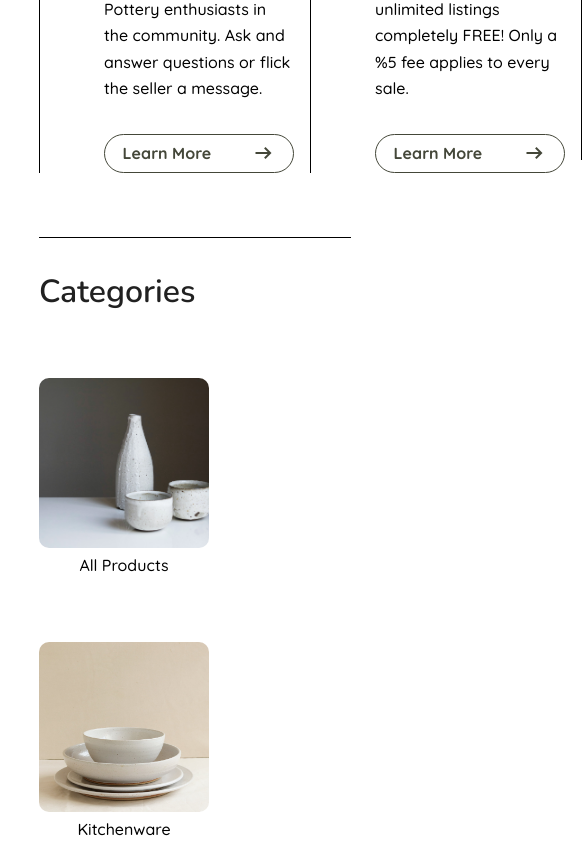
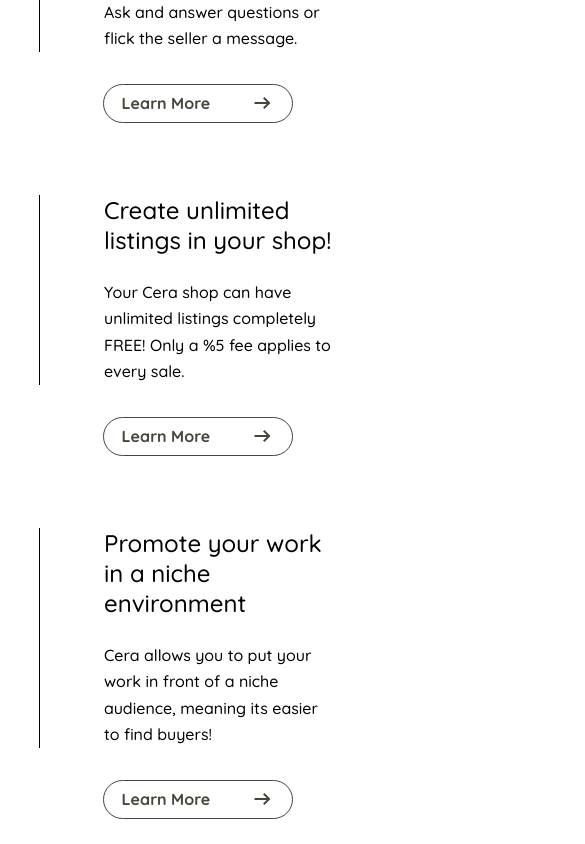
Before and after one commit to jureisgui/cera-app, a Vue app in the folder front-end/: page / in a window 390 px wide. Shown: the part 960-1804 px from the top of the page, 585 px wide, since content can reach past the window. Built offline with nearby package versions, Linux system fonts and the light colour scheme.

Commit message:
summary finished and responsive
adjusted the categories paddings and responsiveness as well. Buttons and cards still need to be linked and go somewhere

```diff
--- a/front-end/src/components/Categories.vue
+++ b/front-end/src/components/Categories.vue
@@ -42,7 +42,7 @@
 <style scoped>
 .heading_text {
   color: #212121;
-  margin-top: 1em;
+  margin-top: 1.2em;
   margin-bottom: 2em;
 }
 
@@ -61,7 +61,7 @@
 .category-card {
   text-align: center;
   padding-right: 0.7em;
-  margin-bottom: 4em;
+  margin-bottom: 4.5em;
 }
 
 .categories-wrapper {
@@ -69,6 +69,12 @@
   margin-right: 10%;
   border-bottom: solid 1px;
 }
+
+@media (max-width: 32em) {
+  .categories_container {
+    justify-content: center;
+  }
+}
 </style>
 
 <script setup></script>
--- a/front-end/src/components/LandingComponents/Summary.vue
+++ b/front-end/src/components/LandingComponents/Summary.vue
@@ -8,45 +8,54 @@
 
     <div class="summary_wrapper">
       <div class="summary_card">
+        <div class="text-wrapper">
           <h2 class="subheading_text">Connect with the Pottery community</h2>
           <p class="body_text">
             Connect with other Pottery enthusiasts in the community. Ask and answer
             questions or flick the seller a message.
           </p>
-        <span
-          ><MainButton
+        </div>
+        <div class="button_wrapper">
+          <MainButton
             main_button_prop="Learn More"
             button_icon_prop="arrow_right_alt"
             class="outline_button"
-        /></span>
+          />
+        </div>
       </div>
 
       <div class="summary_card">
+        <div class="text-wrapper">
           <h2 class="subheading_text">Create unlimited listings in your shop!</h2>
           <p class="body_text">
             Your Cera shop can have unlimited listings completely FREE! Only a %5 fee
             applies to every sale.
           </p>
-        <span
-          ><MainButton
+        </div>
+        <div class="button_wrapper">
+          <MainButton
             main_button_prop="Learn More"
             button_icon_prop="arrow_right_alt"
             class="outline_button"
-        /></span>
+          />
+        </div>
       </div>
 
       <div class="summary_card">
+        <div class="text-wrapper">
           <h2 class="subheading_text">Promote your work in a niche environment</h2>
           <p class="body_text">
             Cera allows you to put your work in front of a niche audience, meaning its
             easier to find buyers!
           </p>
-        <span
-          ><MainButton
+        </div>
+        <div class="button_wrapper">
+          <MainButton
             main_button_prop="Learn More"
             button_icon_prop="arrow_right_alt"
             class="outline_button"
-        /></span>
+          />
+        </div>
       </div>
     </div>
   </section>
@@ -55,7 +64,7 @@
 <style scoped>
 .heading_text {
   color: #212121;
-  margin-top: 1em;
+  margin-top: 1.2em;
   margin-bottom: 2em;
 }
 
@@ -73,14 +82,18 @@
   display: flex;
   justify-content: space-between;
   align-items: center;
+  flex-wrap: wrap;
 }
 
 .summary_card {
+  padding-right: 1em;
+  margin-bottom: 4.5em;
+  flex: 1;
+}
+
+.text-wrapper {
+  border-left: 1px solid rgb(0, 0, 0);
   padding-left: 4em;
-  padding-right: 1em;
-  margin-bottom: 4em;
-  border-left: 1px solid rgb(0, 0, 0);
-  flex: 1;
 }
 
 .outline_button {
@@ -94,4 +107,8 @@
   background-color: #444739;
   color: #fff;
 }
+
+.button_wrapper {
+  margin-left: 4em;
+}
 </style>
```
Lines whose indentation alone changed are shown as unchanged.
